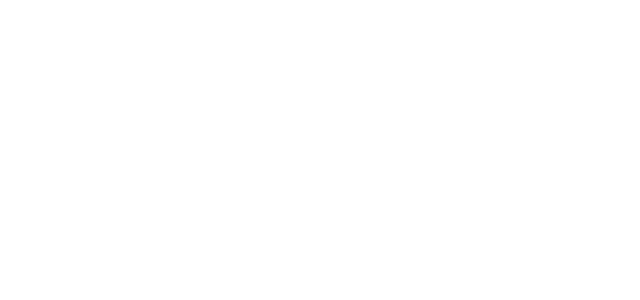
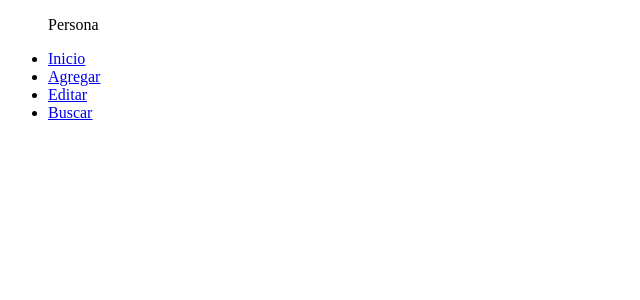
Before and after one commit to Delbelt/React-Crud-Personas, a React (Create React App) app: page / in a window 1280 px wide. Shown: the top 300 px of the page, without its empty margins (0-640 px from the left). Built offline with nearby package versions, Linux system fonts and the light colour scheme; the HTML template or start-up script is replaced by a standard one.

Commit message:
Agrega al App.js el componente AppRouter

```diff
--- a/src/App.js
+++ b/src/App.js
@@ -1,10 +1,11 @@
 import React from 'react'
+import AppRouter from './routes/AppRouter'
 
 const App = () =>
 {
     return(
         <React.Fragment>
-
+            <AppRouter/>
         </React.Fragment>
     );
 }
```
